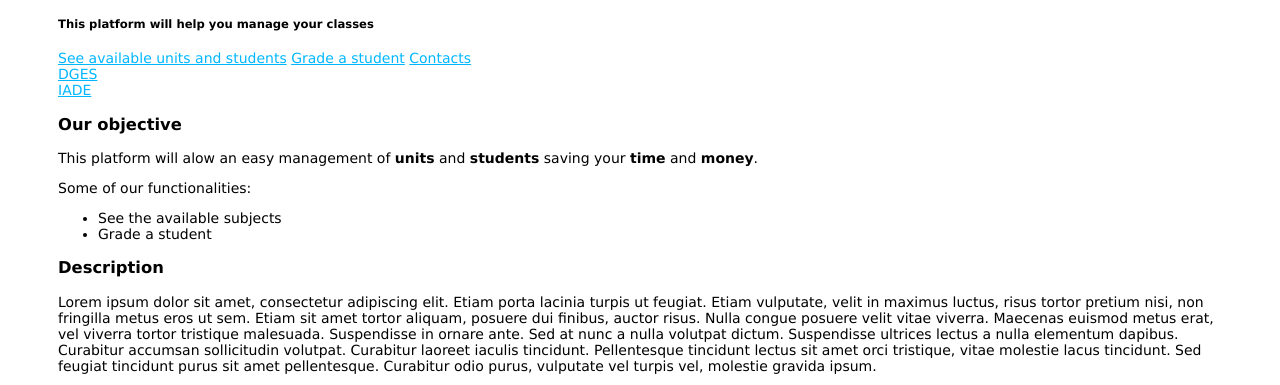
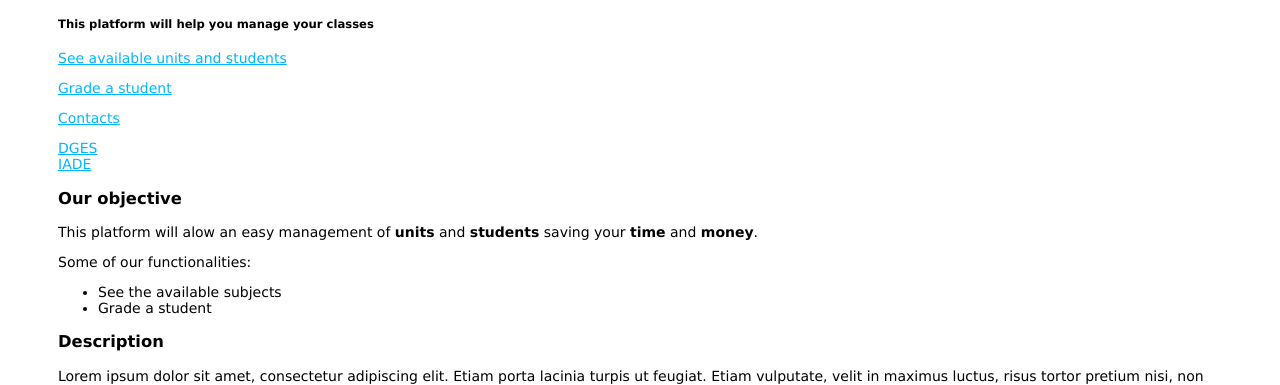
Before and after one commit to itsBrandao/learningPlatform, a website: page public/index.html in a window 1280 px wide. Shown: the part 402-787 px from the top of the page. Drawn offline with Linux system fonts and the light colour scheme.

Commit message:
Contacts update

```diff
--- a/public/index.html
+++ b/public/index.html
@@ -14,9 +14,9 @@
     </section>
   </header>
   <nav>
-    <a href="">See available units and students</a>
-    <a href="">Grade a student</a>
-    <a href="#footer">Contacts</a>
+    <p><a href="">See available units and students</a></p>
+    <p><a href="">Grade a student</a></p>
+    <p><a href="#footer">Contacts</a></p>
   </nav>
   <aside>
     <a href="https://www.dges.gov.pt/">DGES</a>
```
